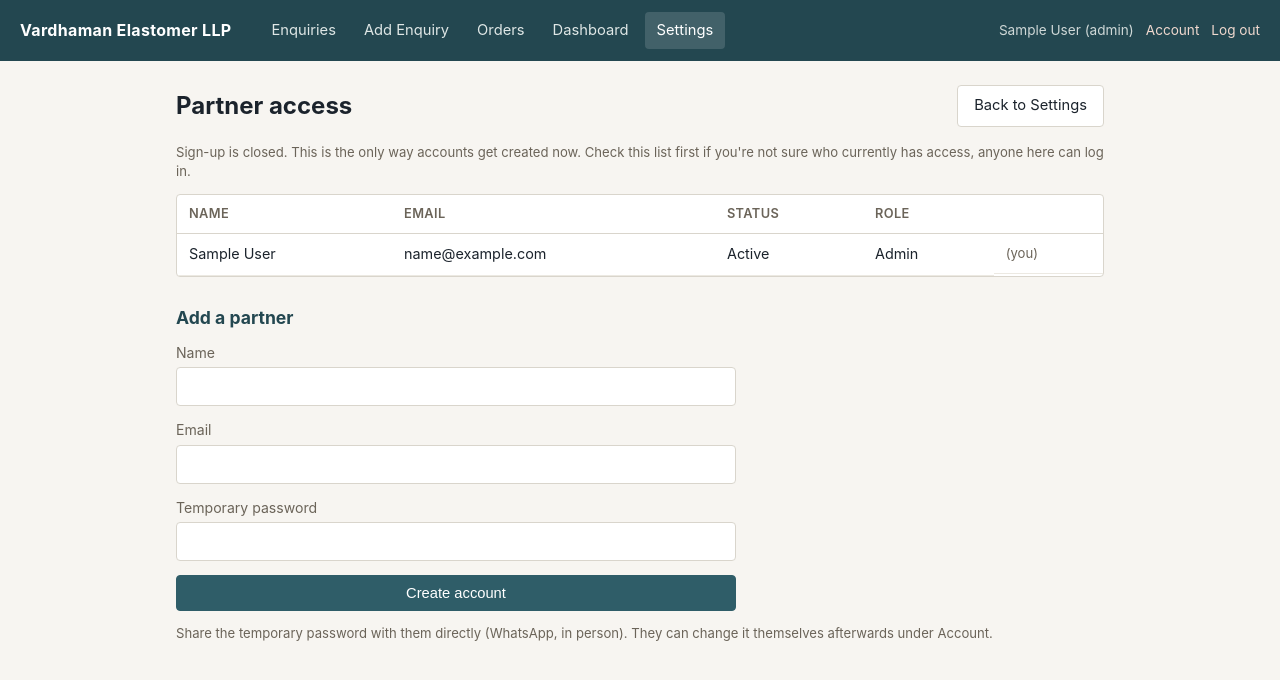
After one commit to virajvisaria-crypto/vardhaman-enquiry-app, a Flask app: page /settings/partners in a window 1280 px wide. The commit adds this page. Shown: the top 680 px of the page. Run offline with Flask 3, Linux system fonts and the light colour scheme; the visitor is signed in with stand-in values (Sample User, id 1); data comes from the database, SQL or seed files in the repository.

Commit message:
Add access control: closed sign-up, partner management, password change

```diff
--- a/app.py
+++ b/app.py
@@ -120,6 +120,10 @@ def init_db():
         db.execute("ALTER TABLE enquiries ADD COLUMN quantity REAL DEFAULT 1")
         db.commit()
 
+    if "is_active" not in user_cols:
+        db.execute("ALTER TABLE users ADD COLUMN is_active INTEGER DEFAULT 1")
+        db.commit()
+
     # make sure exactly one admin exists (earliest-created user, if none flagged)
     admin_row = db.execute("SELECT id FROM users WHERE is_admin = 1 LIMIT 1").fetchone()
     if admin_row is None:
@@ -171,6 +175,11 @@ def login_required(view):
     def wrapped(*args, **kwargs):
         if not session.get("user_id"):
             return redirect(url_for("login"))
+        user = get_current_user()
+        if user is None or not user["is_active"]:
+            session.clear()
+            flash("Your access has been disabled. Contact your admin.", "error")
+            return redirect(url_for("login"))
         return view(*args, **kwargs)
     return wrapped
 
@@ -198,6 +207,17 @@ def now_str():
 
 @app.route("/register", methods=["GET", "POST"])
 def register():
+    """Bootstrap-only. Works exactly once, when the users table is empty, so the
+    very first admin account can be created without touching the database by
+    hand. After that it always redirects to login. New partners are added by an
+    admin from Settings > Partners instead of self-signup.
+    """
+    db = get_db()
+    any_user = db.execute("SELECT id FROM users LIMIT 1").fetchone()
+    if any_user is not None:
+        flash("Sign-up is closed. Ask your admin to create your account from Settings.", "error")
+        return redirect(url_for("login"))
+
     if request.method == "POST":
         email = request.form.get("email", "").strip().lower()
         password = request.form.get("password", "")
@@ -205,23 +225,12 @@ def register():
         if not email or not password or not name:
             flash("Name, email and password are all required.", "error")
             return render_template("register.html")
-        db = get_db()
-        existing = db.execute("SELECT id FROM users WHERE email = ?", (email,)).fetchone()
-        if existing:
-            flash("An account with that email already exists.", "error")
-            return render_template("register.html")
         db.execute(
-            "INSERT INTO users (email, password, name, created_at, is_admin) VALUES (?, ?, ?, ?, 0)",
+            "INSERT INTO users (email, password, name, created_at, is_admin, is_active) VALUES (?, ?, ?, ?, 1, 1)",
             (email, generate_password_hash(password), name, now_str()),
         )
         db.commit()
-        # first-ever user becomes admin
-        admin_row = db.execute("SELECT id FROM users WHERE is_admin = 1 LIMIT 1").fetchone()
-        if admin_row is None:
-            first_user = db.execute("SELECT id FROM users ORDER BY id ASC LIMIT 1").fetchone()
-            db.execute("UPDATE users SET is_admin = 1 WHERE id = ?", (first_user["id"],))
-            db.commit()
-        flash("Account created. Please log in.", "success")
+        flash("Admin account created. Please log in.", "success")
         return redirect(url_for("login"))
     return render_template("register.html")
 
@@ -236,6 +245,9 @@ def login():
         if user is None or not check_password_hash(user["password"], password):
             flash("Incorrect email or password.", "error")
             return render_template("login.html")
+        if not user["is_active"]:
+            flash("Your access has been disabled. Contact your admin.", "error")
+            return render_template("login.html")
         session["user_id"] = user["id"]
         return redirect(url_for("enquiries"))
     return render_template("login.html")
@@ -245,6 +257,29 @@ def login():
 def logout():
     session.clear()
     return redirect(url_for("login"))
+
+
+@app.route("/account/password", methods=["GET", "POST"])
+@login_required
+def account_password():
+    if request.method == "POST":
+        current = request.form.get("current_password", "")
+        new = request.form.get("new_password", "")
+        confirm = request.form.get("confirm_password", "")
+        user = get_current_user()
+        if not check_password_hash(user["password"], current):
+            flash("Current password is incorrect.", "error")
+        elif len(new) < 6:
+            flash("New password must be at least 6 characters.", "error")
+        elif new != confirm:
+            flash("New password and confirmation don't match.", "error")
+        else:
+            db = get_db()
+            db.execute("UPDATE users SET password = ? WHERE id = ?", (generate_password_hash(new), user["id"]))
+            db.commit()
+            flash("Password updated.", "success")
+            return redirect(url_for("enquiries"))
+    return render_template("account_password.html")
 
 
 # ---------------------------------------------------------------------------
@@ -517,6 +552,79 @@ def settings_page():
     return render_template("settings.html", settings=get_settings())
 
 
+@app.route("/settings/partners")
+@login_required
+@admin_required
+def partners_page():
+    db = get_db()
+    users = db.execute("SELECT * FROM users ORDER BY created_at ASC").fetchall()
+    return render_template("partners.html", users=users)
+
+
+@app.route("/settings/partners/add", methods=["POST"])
+@login_required
+@admin_required
+def partners_add():
+    db = get_db()
+    name = request.form.get("name", "").strip()
+    email = request.form.get("email", "").strip().lower()
+    password = request.form.get("password", "")
+    if not name or not email or not password:
+        flash("Name, email and a temporary password are all required.", "error")
+        return redirect(url_for("partners_page"))
+    existing = db.execute("SELECT id FROM users WHERE email = ?", (email,)).fetchone()
+    if existing:
+        flash("That email already has an account.", "error")
+        return redirect(url_for("partners_page"))
+    db.execute(
+        "INSERT INTO users (email, password, name, created_at, is_admin, is_active) VALUES (?, ?, ?, ?, 0, 1)",
+        (email, generate_password_hash(password), name, now_str()),
+    )
+    db.commit()
+    flash(f"Account created for {name}. Share the temporary password with them directly, they can change it under Account.", "success")
+    return redirect(url_for("partners_page"))
+
+
+@app.route("/settings/partners/<int:uid>/toggle-active", methods=["POST"])
+@login_required
+@admin_required
+def partners_toggle_active(uid):
+    if uid == session.get("user_id"):
+        flash("You can't disable your own account.", "error")
+        return redirect(url_for("partners_page"))
+    db = get_db()
+    user = db.execute("SELECT * FROM users WHERE id = ?", (uid,)).fetchone()
+    if user is None:
+        flash("Account not found.", "error")
+        return redirect(url_for("partners_page"))
+    new_status = 0 if user["is_active"] else 1
+    db.execute("UPDATE users SET is_active = ? WHERE id = ?", (new_status, uid))
+    db.commit()
+    flash(f"{user['name']} {'enabled' if new_status else 'disabled'}.", "success")
+    return redirect(url_for("partners_page"))
+
+
+@app.route("/settings/partners/<int:uid>/toggle-admin", methods=["POST"])
+@login_required
+@admin_required
+def partners_toggle_admin(uid):
+    db = get_db()
+    user = db.execute("SELECT * FROM users WHERE id = ?", (uid,)).fetchone()
+    if user is None:
+        flash("Account not found.", "error")
+        return redirect(url_for("partners_page"))
+    if user["is_admin"]:
+        admin_count = db.execute("SELECT COUNT(*) c FROM users WHERE is_admin = 1").fetchone()["c"]
+        if admin_count <= 1:
+            flash("Can't remove the last admin. Make someone else admin first.", "error")
+            return redirect(url_for("partners_page"))
+    new_status = 0 if user["is_admin"] else 1
+    db.execute("UPDATE users SET is_admin = ? WHERE id = ?", (new_status, uid))
+    db.commit()
+    flash(f"{user['name']} {'is now' if new_status else 'is no longer'} an admin.", "success")
+    return redirect(url_for("partners_page"))
+
+
 # ---------------------------------------------------------------------------
 # Quotes
 # ---------------------------------------------------------------------------
--- a/static/style.css
+++ b/static/style.css
@@ -189,6 +189,9 @@ input:focus, textarea:focus, select:focus {
 .data-table a { color: var(--steel-dark); }
 .row-overdue { background: #faf1ed; }
 
+.partner-actions { display: flex; gap: 6px; flex-wrap: wrap; }
+.btn-small { padding: 5px 10px; font-size: 0.8rem; }
+
 .tag { font-size: 0.72rem; padding: 2px 6px; border-radius: 3px; }
 .tag-overdue { background: var(--danger); color: #fff; }
 
--- a/templates/base.html
+++ b/templates/base.html
@@ -21,6 +21,7 @@
     </nav>
     <div class="user-info">
       <span>{{ current_user.name }}{% if current_user.is_admin %} (admin){% endif %}</span>
+      <a href="{{ url_for('account_password') }}" class="logout-link">Account</a>
       <a href="{{ url_for('logout') }}" class="logout-link">Log out</a>
     </div>
   </header>
--- a/templates/login.html
+++ b/templates/login.html
@@ -11,6 +11,6 @@
     </label>
     <button type="submit" class="btn btn-primary">Log in</button>
   </form>
-  <p class="auth-switch">No account yet? <a href="{{ url_for('register') }}">Sign up</a></p>
+  <p class="auth-switch">No account? Ask your admin to create one for you.</p>
 </div>
 {% endblock %}
--- /dev/null
+++ b/templates/partners.html
@@ -0,0 +1,66 @@
+{% extends "base.html" %}
+{% block content %}
+<div class="page-header">
+  <h1>Partner access</h1>
+  <a href="{{ url_for('settings_page') }}" class="btn">Back to Settings</a>
+</div>
+
+<p class="muted small">
+  Sign-up is closed. This is the only way accounts get created now. Check this list
+  first if you're not sure who currently has access, anyone here can log in.
+</p>
+
+<div class="table-wrap">
+  <table class="data-table">
+    <thead>
+      <tr>
+        <th>Name</th>
+        <th>Email</th>
+        <th>Status</th>
+        <th>Role</th>
+        <th></th>
+      </tr>
+    </thead>
+    <tbody>
+      {% for u in users %}
+      <tr>
+        <td>{{ u.name }}</td>
+        <td>{{ u.email }}</td>
+        <td>{{ 'Active' if u.is_active else 'Disabled' }}</td>
+        <td>{{ 'Admin' if u.is_admin else 'Partner' }}</td>
+        <td class="partner-actions">
+          {% if u.id != current_user.id %}
+          <form method="POST" action="{{ url_for('partners_toggle_active', uid=u.id) }}" style="display:inline">
+            <button type="submit" class="btn btn-small">{{ 'Disable' if u.is_active else 'Enable' }}</button>
+          </form>
+          <form method="POST" action="{{ url_for('partners_toggle_admin', uid=u.id) }}" style="display:inline">
+            <button type="submit" class="btn btn-small">{{ 'Remove admin' if u.is_admin else 'Make admin' }}</button>
+          </form>
+          {% else %}
+          <span class="muted small">(you)</span>
+          {% endif %}
+        </td>
+      </tr>
+      {% endfor %}
+    </tbody>
+  </table>
+</div>
+
+<h2>Add a partner</h2>
+<form method="POST" action="{{ url_for('partners_add') }}" class="stacked-form">
+  <label>Name
+    <input type="text" name="name" required>
+  </label>
+  <label>Email
+    <input type="email" name="email" required>
+  </label>
+  <label>Temporary password
+    <input type="text" name="password" required minlength="6">
+  </label>
+  <button type="submit" class="btn btn-primary">Create account</button>
+</form>
+<p class="muted small">
+  Share the temporary password with them directly (WhatsApp, in person). They can
+  change it themselves afterwards under Account.
+</p>
+{% endblock %}
--- a/templates/settings.html
+++ b/templates/settings.html
@@ -1,6 +1,9 @@
 {% extends "base.html" %}
 {% block content %}
-<h1>Settings</h1>
+<div class="page-header">
+  <h1>Settings</h1>
+  <a href="{{ url_for('partners_page') }}" class="btn">Manage partner access</a>
+</div>
 <p class="muted small">Only admin partners can edit this. Changes apply to every quote immediately.</p>
 
 <form method="POST" class="stacked-form">
```
Also changed, not shown: templates/account_password.html (added, +19 -0 lines).
